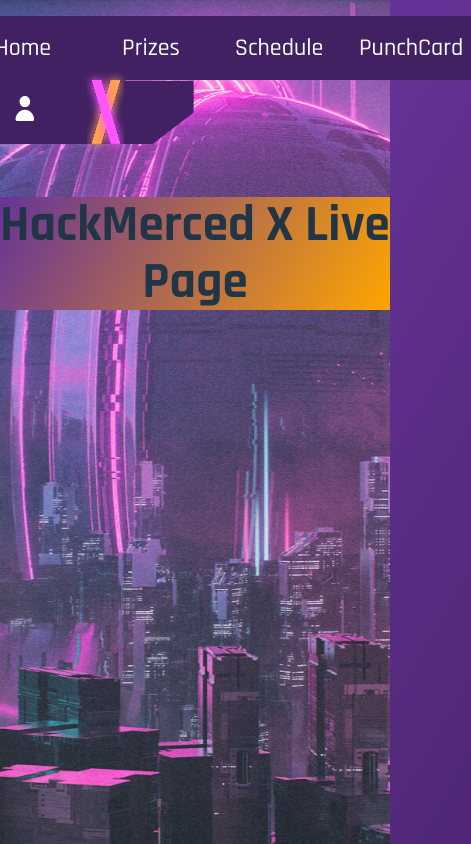
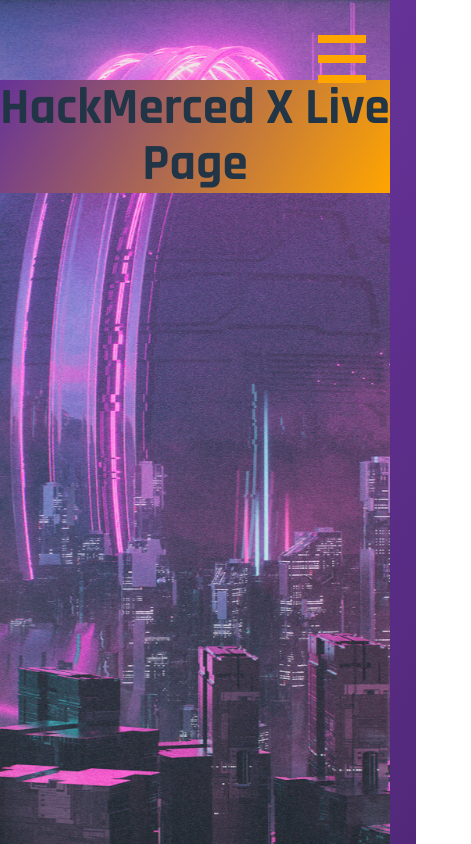
Before and after one commit to HackMerced/HackMerced-X-Live, a React (Vite) app: page / in a window 390 px wide. Shown: the whole page, 471 px wide, since content can reach past the window. Built offline with nearby package versions, Linux system fonts and the light colour scheme.

Commit message:
Added the hamburger. Need to add the X and the different colors.

```diff
--- a/src/Components/Burger.jsx
+++ b/src/Components/Burger.jsx
@@ -1,7 +1,9 @@
 import React, {useState} from "react";
+import { Link } from 'react-router-dom';
+
 import './CSS/Hamburger.css';
 
-const Navbar = () => {
+const Hamburger = () => {
 
     const [burger_class, setBurgerClass] = useState("burger-bar unclicked")
     const [menu_class, setMenuClass] = useState("menu hidden")
@@ -17,21 +19,30 @@
             setBurgerClass("burger-bar unclicked")
             setMenuClass("menu hidden")
         }
+        setIsMenuClicked(!isMenuClicked)
     }
 
     return(
-        <div>
+        <div style={{width: '100%', height: '100%'}}>
             <nav>
-                <div className="burger-menu">
-                    <div className={burger_class} onClick={updateMenu}></div>
-                    <div className={burger_class} onClick={updateMenu}></div>
-                    <div className={burger_class} onClick={updateMenu}></div>
+                <div className="burger-menu" onClick={updateMenu}>
+                    <div className={burger_class} ></div>
+                    <div className={burger_class} ></div>
+                    <div className={burger_class} ></div>
                 </div>
             </nav>
 
-            <div className={menu_class}></div>
+            <div className={menu_class}>
+                <ul>
+                   <li><Link to="/prizes"><button className="button" id="about-us-button">Prizes</button></Link></li>
+                   <li><Link to="/schedule"><button className="button" id="schedule-button">Schedule</button></Link></li>
+                   <li><Link to="/punchcard"><button className="button" id="punch-card-button">PunchCard</button></Link></li>
+                   <li><Link to="/profile"><button className="button" id="profile-button-link">Profile Settings</button></Link></li>
+                   <li><Link to="/login"><button className="button" id="log-out-button">Log Out</button></Link></li>
+                </ul>
+            </div>
         </div>
     )
 }
 
-export default Hamburger
+export default Hamburger;
--- a/src/Components/CSS/Hamburger.css
+++ b/src/Components/CSS/Hamburger.css
@@ -2,25 +2,66 @@
     * {
         margin: 0;
         box-sizing: 0;
+        list-style-type: none;
     }
 
     nav {
         width: 100%;
-        height: 5em;
-        background-color: black;
+        height: 3em;
         display: flex;
-        justify-content: flex-start;
         padding: 1em;
+        justify-content: flex-end;
+        padding-right: 10px;
     }
 
     .burger-menu {
         height: 100%;
-        width: 4em;
+        width: 3em;
         display: flex;
         flex-direction: column;
-        align-items: flex-start;
         justify-content: space-between;
         cursor: pointer;
-        background-color: red;
+        z-index: 1;
+        margin-right: 40px;
+        margin-top: 19px;
+    }
+
+    .burger-bar {
+        width: 3em;
+        height: 0.5em;
+        background-color: orange;
+        float: right;
+        position: relative;
+    }
+
+    .menu {
+        background: linear-gradient(180deg, #663399, #422162);
+        width: 100%;
+        height:fit-content;
+        background-color: black;
+        top: 0;
+        z-index: 0 !important;
+        position: absolute;
+        padding-top: 50px;
+        padding-bottom: 30px;
+    }
+
+    .hidden {
+        display: none;
+    }
+
+    .visible {
+        display: inherit;
+    }
+
+    .button {
+        background-color: transparent;
+        font-size: 50px;
+        text-align: center;
+        font-weight: bold;
+        font-family: 'Rajdhani', 'sans-serif';
+        padding: 0%;
+        margin: 0%;
+        margin-bottom: 30px;
     }
 }
--- a/src/Components/CSS/NavBar.css
+++ b/src/Components/CSS/NavBar.css
@@ -50,37 +50,25 @@
 
 @media screen and (min-width: 300px) and (max-width: 880px) {
 
-    .nav-items {
-        display: grid;
-        grid-template-columns: 8rem 8rem 8rem;
-        grid-template-rows: 4rem 4rem;
-        justify-content: center;
-        align-items: center;
-        padding-right: 0;
+    .nav-items .button{
+        display: none;
     }
 
-    .nav-items .button{
-        width: 8rem;
-        height: 4rem;
+    #profile-button {
+        display: none;
     }
-    /* Specific styling for the last "Profile" button to go on its own row */
-    #profile-button {
-        grid-area: 1 / 4 / 2 / 5;
-        position: relative;
-        float:right;
+
+    .dropdown-menu {
+        display: none;
     }
 
     .navflair{
-        grid-area: 2 / 2 / 4 / 5;
-        transform: translateY(-0.6rem);
-        height: 5.2rem;
+        display: none;
     }
     .navbarLeft{
         display: none;
     }
     .navbarRight{
-        height:4rem;
-        transform: translate(-5.7rem, -0.6rem);
-        grid-area: 2 / 3 / 4 / 5;
+        display: none;
     }
 }
--- a/src/Components/NavBar.jsx
+++ b/src/Components/NavBar.jsx
@@ -1,11 +1,13 @@
 import React from 'react';
 import './CSS/NavBar.css';
 import Dropdown from './dropdown';
+import Hamburger from './Burger';
 import { Link } from 'react-router-dom';
 
 function NavBar() {
     return (
       <div className="NavBar">
+        <Hamburger />
         <ul className="nav-items">
           <img src="/navAssets/navBarLeftPart.svg" className="navbarLeft"/>
           <li><Link to="/"><button className="button" id="home-button">Home</button></Link></li>
```
